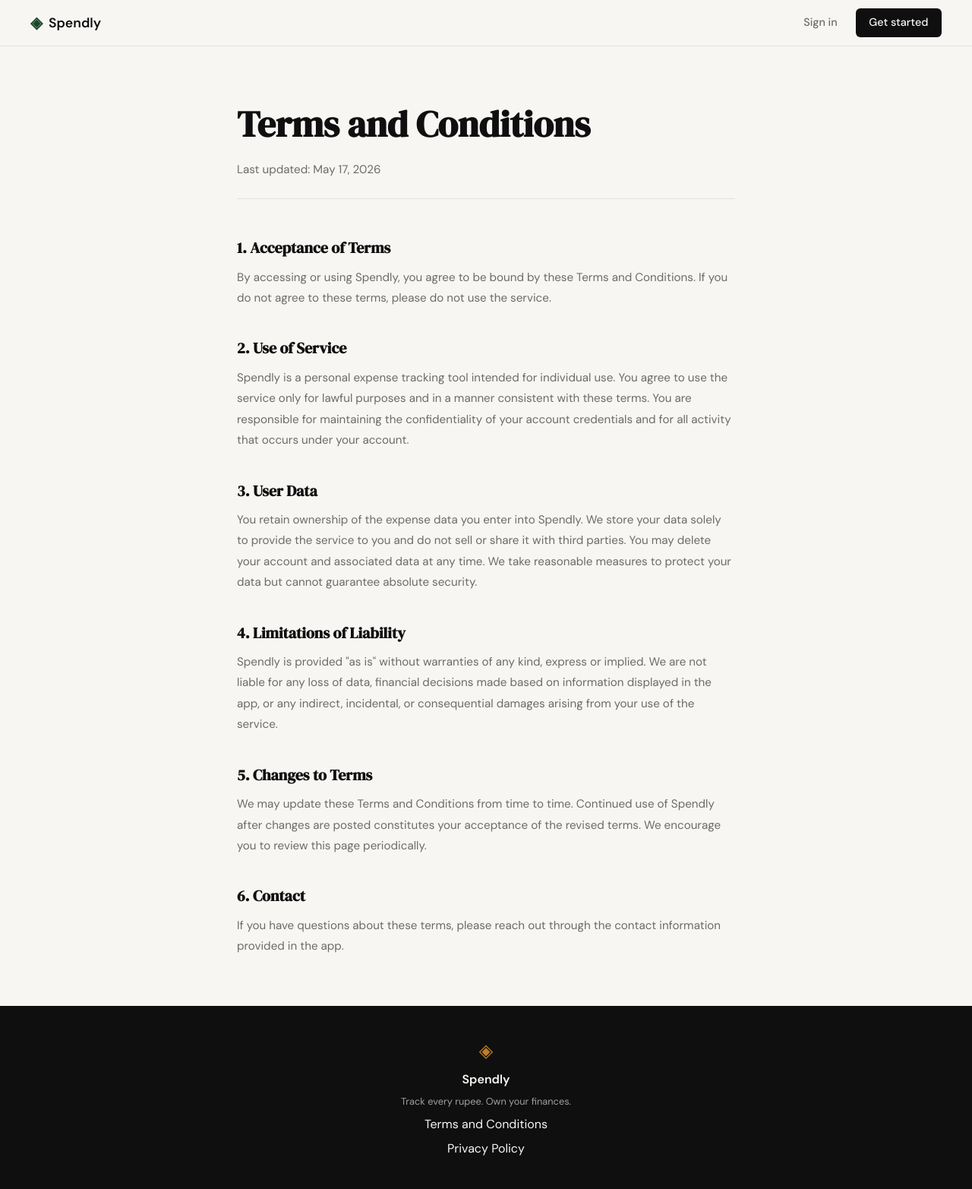
After one commit to arpitsahu28/spendtracker, a Flask app: page /terms in a window 1280 px wide. The commit adds this page. Shown: the whole page at 76% size. Run offline with Flask 3, Linux system fonts and the light colour scheme.

Commit message:
landing page : updated tnc

```diff
--- a/app.py
+++ b/app.py
@@ -26,6 +26,11 @@ def login():
 # Placeholder routes — students will implement these                  #
 # ------------------------------------------------------------------ #
 
+@app.route("/terms")
+def terms():
+    return render_template("terms.html")
+
+
 @app.route("/logout")
 def logout():
     return "Logout — coming in Step 3"
--- a/static/css/style.css
+++ b/static/css/style.css
@@ -508,6 +508,45 @@ a { color: inherit; text-decoration: none; }
 }
 
 /* ------------------------------------------------------------------ */
+/* Static content pages (Terms, Privacy, etc.)                        */
+/* ------------------------------------------------------------------ */
+
+.static-page {
+    padding: 4rem 2rem;
+    max-width: 720px;
+    margin: 0 auto;
+}
+
+.static-page h1 {
+    font-family: var(--font-display);
+    font-size: clamp(2rem, 4vw, 3rem);
+    color: var(--ink);
+    margin-bottom: 0.5rem;
+}
+
+.static-meta {
+    font-size: 0.85rem;
+    color: var(--ink-faint);
+    margin-bottom: 3rem;
+    padding-bottom: 1.5rem;
+    border-bottom: 1px solid var(--border);
+}
+
+.static-page h2 {
+    font-family: var(--font-display);
+    font-size: 1.25rem;
+    color: var(--ink);
+    margin-top: 2.25rem;
+    margin-bottom: 0.6rem;
+}
+
+.static-page p {
+    font-size: 0.95rem;
+    color: var(--ink-muted);
+    line-height: 1.8;
+}
+
+/* ------------------------------------------------------------------ */
 /* Responsive                                                          */
 /* ------------------------------------------------------------------ */
 
--- a/templates/base.html
+++ b/templates/base.html
@@ -34,7 +34,7 @@
             <span class="brand-icon">◈</span>
             <span class="footer-name">Spendly</span>
             <p class="footer-copy">Track every rupee. Own your finances.</p>
-            <a href="#">Terms and Conditions</a>
+            <a href="/terms">Terms and Conditions</a>
             <a href="#">Privacy Policy</a>
         </div>
     </footer>
--- /dev/null
+++ b/templates/terms.html
@@ -0,0 +1,32 @@
+{% extends "base.html" %}
+
+{% block title %}Terms and Conditions — Spendly{% endblock %}
+
+{% block content %}
+
+<section class="static-page">
+    <div class="static-inner">
+        <h1>Terms and Conditions</h1>
+        <p class="static-meta">Last updated: May 17, 2026</p>
+
+        <h2>1. Acceptance of Terms</h2>
+        <p>By accessing or using Spendly, you agree to be bound by these Terms and Conditions. If you do not agree to these terms, please do not use the service.</p>
+
+        <h2>2. Use of Service</h2>
+        <p>Spendly is a personal expense tracking tool intended for individual use. You agree to use the service only for lawful purposes and in a manner consistent with these terms. You are responsible for maintaining the confidentiality of your account credentials and for all activity that occurs under your account.</p>
+
+        <h2>3. User Data</h2>
+        <p>You retain ownership of the expense data you enter into Spendly. We store your data solely to provide the service to you and do not sell or share it with third parties. You may delete your account and associated data at any time. We take reasonable measures to protect your data but cannot guarantee absolute security.</p>
+
+        <h2>4. Limitations of Liability</h2>
+        <p>Spendly is provided "as is" without warranties of any kind, express or implied. We are not liable for any loss of data, financial decisions made based on information displayed in the app, or any indirect, incidental, or consequential damages arising from your use of the service.</p>
+
+        <h2>5. Changes to Terms</h2>
+        <p>We may update these Terms and Conditions from time to time. Continued use of Spendly after changes are posted constitutes your acceptance of the revised terms. We encourage you to review this page periodically.</p>
+
+        <h2>6. Contact</h2>
+        <p>If you have questions about these terms, please reach out through the contact information provided in the app.</p>
+    </div>
+</section>
+
+{% endblock %}
```
